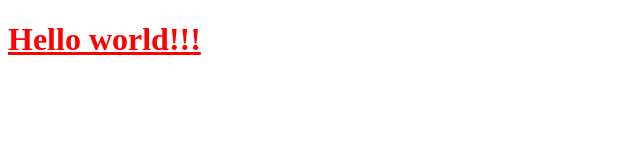
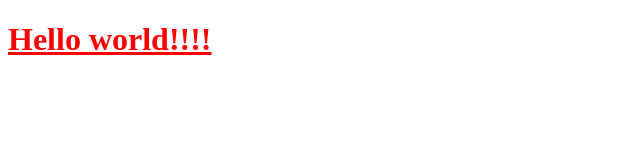
Before and after one commit to GeneHuang331/gulp_demo, a plain HTML site: page index.html in a window 1280 px wide. Shown: the full height of the page, 0-640 px from the left. Drawn offline with Linux system fonts and the light colour scheme.

Commit message:
Update 2021-10-25T08:12:01.627Z

```diff
--- a/index.html
+++ b/index.html
@@ -8,7 +8,7 @@
     <link rel="stylesheet" href="./css/all.css">
   </head>
   <body>
-    <h1> <a href="#" target="_blank">Hello world!!!</a></h1>
+    <h1> <a href="#" target="_blank">Hello world!!!!</a></h1>
     <script src="./javascripts/all.js"> </script>
   </body>
 </html>
```
